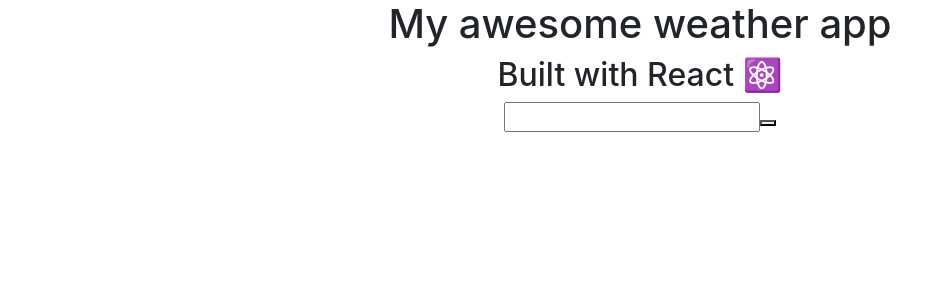
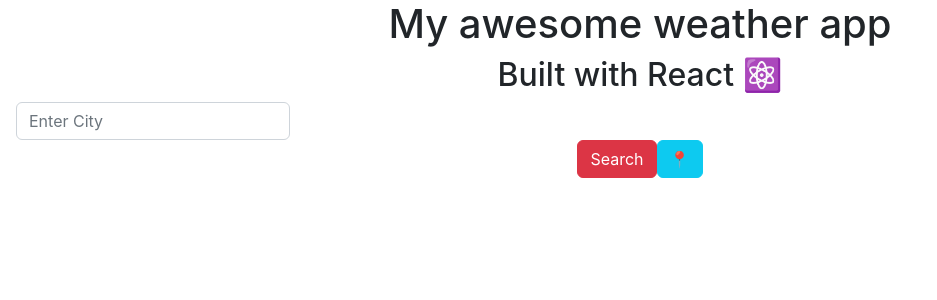
Before and after one commit to selinatisha/react-weather-app, a React (Create React App) app: page / in a window 1280 px wide. Shown: the top 300 px of the page, without its empty margins (0-937 px from the left). Built offline with nearby package versions, Linux system fonts and the light colour scheme.

Commit message:
Added Current Component

```diff
--- /dev/null
+++ b/src/Form.css
@@ -0,0 +1,22 @@
+.Form .form {
+  text-align: center;
+  margin: 50px 300px 50px 300px;
+  list-style: i;
+}
+.Form .form-control {
+  border: 1px solid #f5dcf8;
+  background-color: #f5dcf8;
+  width: 50%;
+}
+
+.Form button {
+  color: #ffff;
+  border: 1px solid rgb(246, 191, 248);
+  background-color: rgb(246, 191, 248);
+}
+.Form button:hover {
+  cursor: pointer;
+  color: #ffff;
+  border: #f3d3f8;
+  background: #f3d3f8;
+}
--- a/src/Form.js
+++ b/src/Form.js
@@ -1,10 +1,36 @@
 import React from "react";
-
 export default function Form() {
   return (
-    <form>
-      <input type="search"></input>
-      <button type="submit" value="Search"></button>
-    </form>
+    <div className="Form">
+      <div className="row g-3 align-items-center">
+        <div className="col-auto">
+          <label for="inputPassword6" className="col-form-label"></label>
+        </div>
+        <div className="col-auto">
+          <input
+            placeholder="Enter City"
+            type="text"
+            id="inputCity"
+            className="form-control"
+            aria-describedby="passwordHelpInline"
+          />
+        </div>
+        <div className="col-auto">
+          <span id="passwordHelpInline" className="form-text">
+            {" "}
+          </span>
+        </div>
+      </div>
+      <button type="button" className="btn btn-danger" id="search-button">
+        Search
+      </button>
+      <button
+        type="button"
+        className="btn btn-info"
+        id="current-location-button"
+      >
+        📍{" "}
+      </button>
+    </div>
   );
 }
```
Also changed, not shown: src/Current.js (added).
